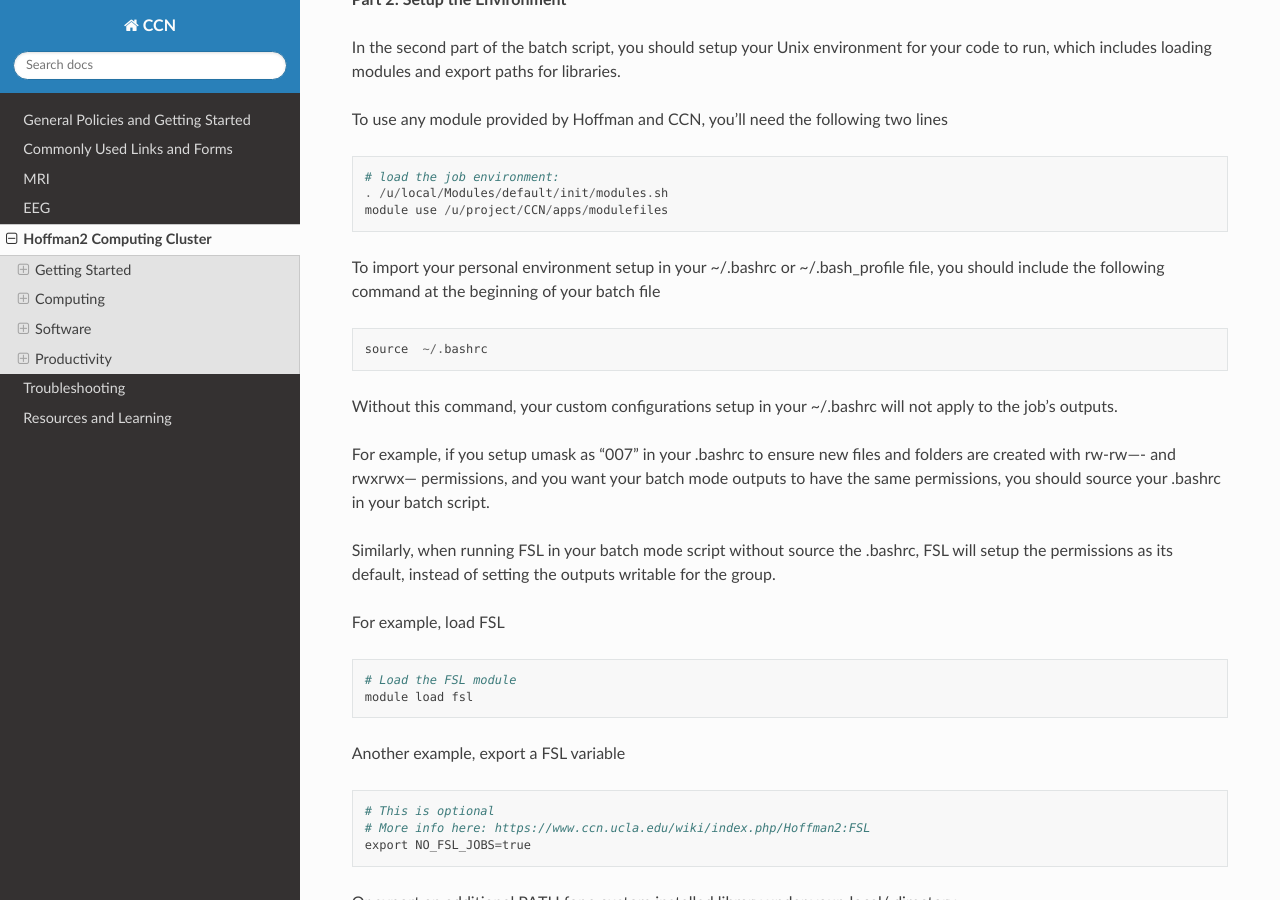
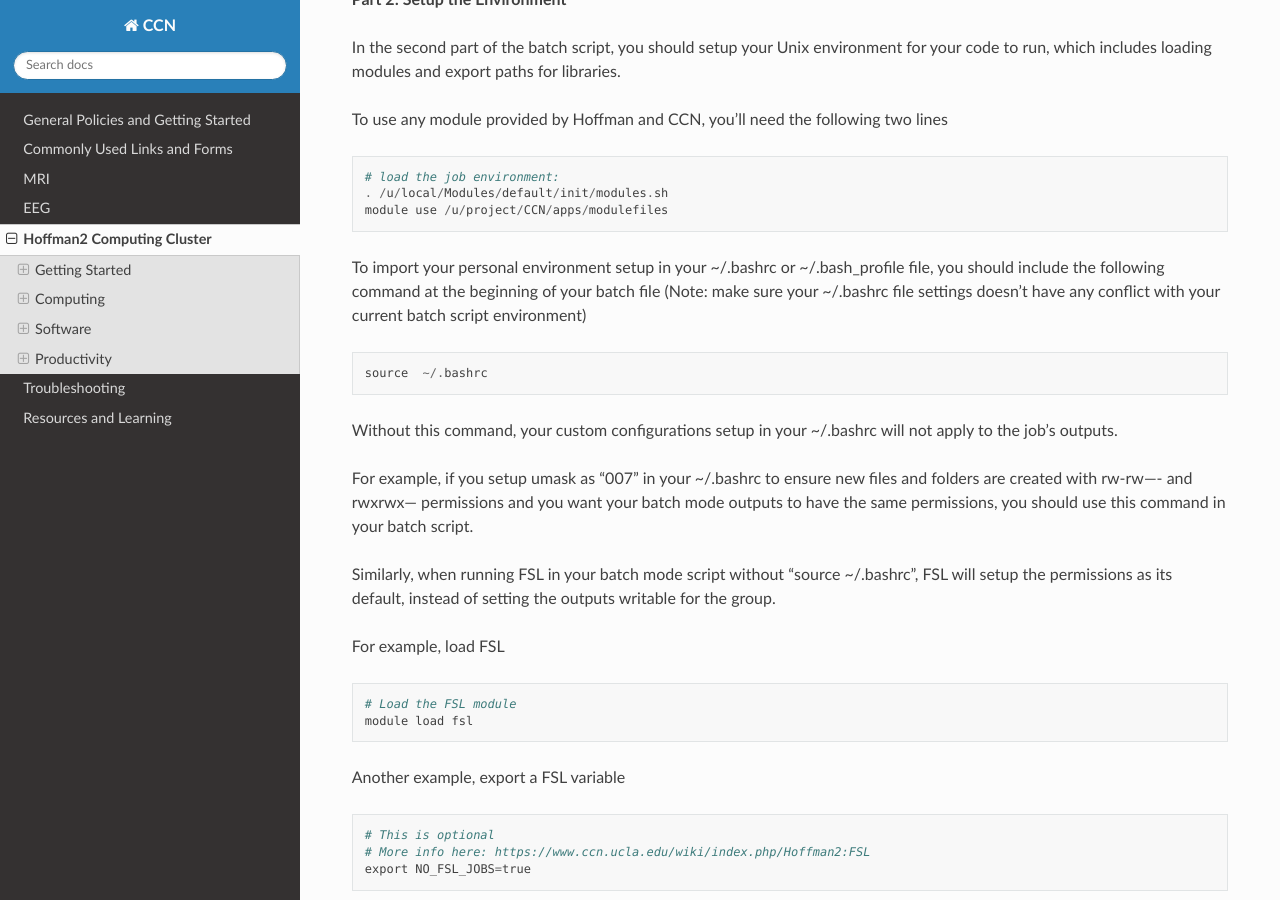
Before and after one commit to CCN-Support/CCN_Wiki, a Sphinx documentation site: the page built from docs/source/hoffman.rst, in a window 1280 px wide and 900 px high, scrolled down 30784 px. Built offline with Sphinx 7.4.7 and the Read the Docs theme 3.1.0, drawn with Linux system fonts in a browser that asks for light colours.

Commit message:
Update hoffman.rst
Added a note

```diff
--- a/docs/source/hoffman.rst
+++ b/docs/source/hoffman.rst
@@ -1827,7 +1827,7 @@ To use any module provided by Hoffman and CCN, you'll need the following two lin
   . /u/local/Modules/default/init/modules.sh
   module use /u/project/CCN/apps/modulefiles
 
-To import your personal environment setup in your ~/.bashrc or ~/.bash_profile file, you should include the following command at the beginning of your batch file
+To import your personal environment setup in your ~/.bashrc or ~/.bash_profile file, you should include the following command at the beginning of your batch file (Note: make sure your ~/.bashrc file settings doesn't have any conflict with your current batch script environment)
 
 .. code-block:: python
 
@@ -1835,9 +1835,9 @@ To import your personal environment setup in your ~/.bashrc or ~/.bash_profile f
 
 Without this command, your custom configurations setup in your ~/.bashrc will not apply to the job's outputs.
 
-For example, if you setup umask as “007” in your .bashrc to ensure new files and folders are created with rw-rw---- and rwxrwx--- permissions, and you want your batch mode outputs to have the same permissions, you should source your .bashrc in your batch script.
-
-Similarly, when running FSL in your batch mode script without source the .bashrc, FSL will setup the permissions as its default, instead of setting the outputs writable for the group.
+For example, if you setup umask as “007” in your ~/.bashrc to ensure new files and folders are created with rw-rw---- and rwxrwx--- permissions and you want your batch mode outputs to have the same permissions, you should use this command in your batch script.
+
+Similarly, when running FSL in your batch mode script without "source ~/.bashrc", FSL will setup the permissions as its default, instead of setting the outputs writable for the group.
 
 For example, load FSL
 
```
